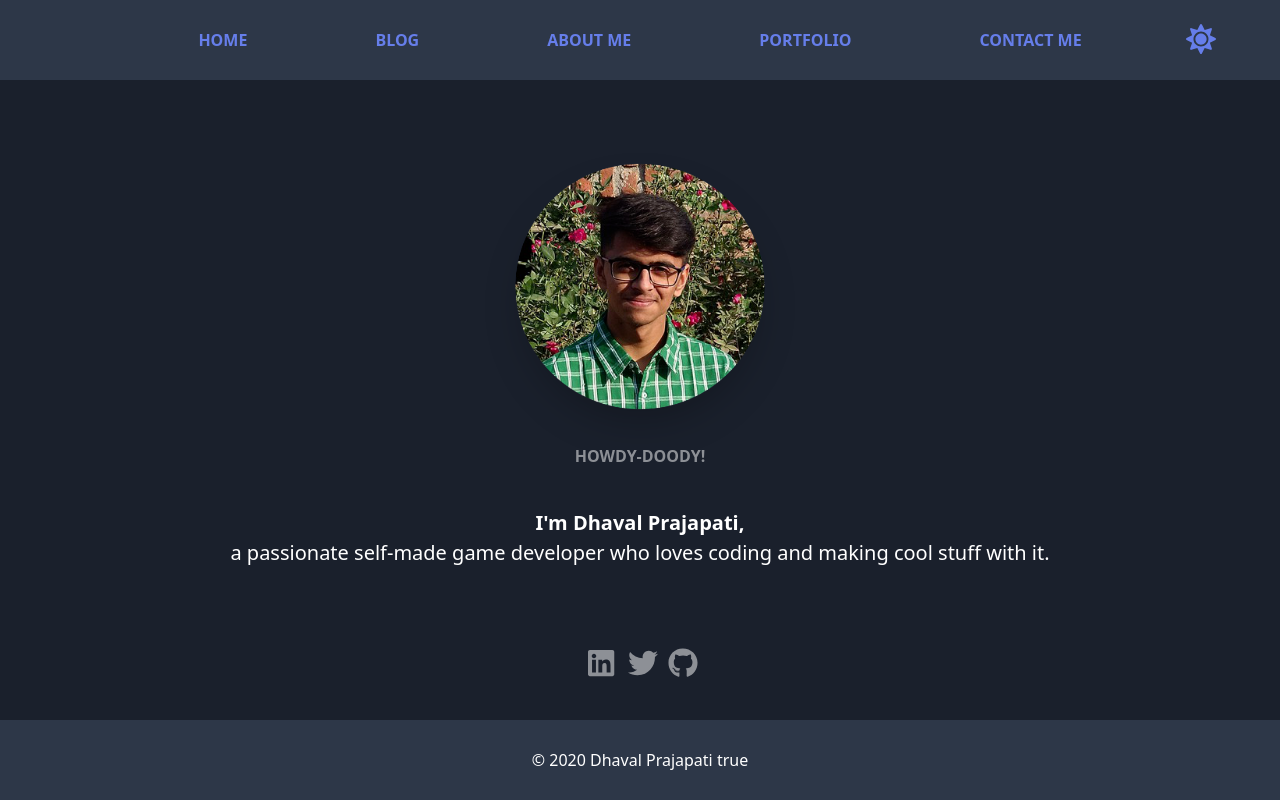
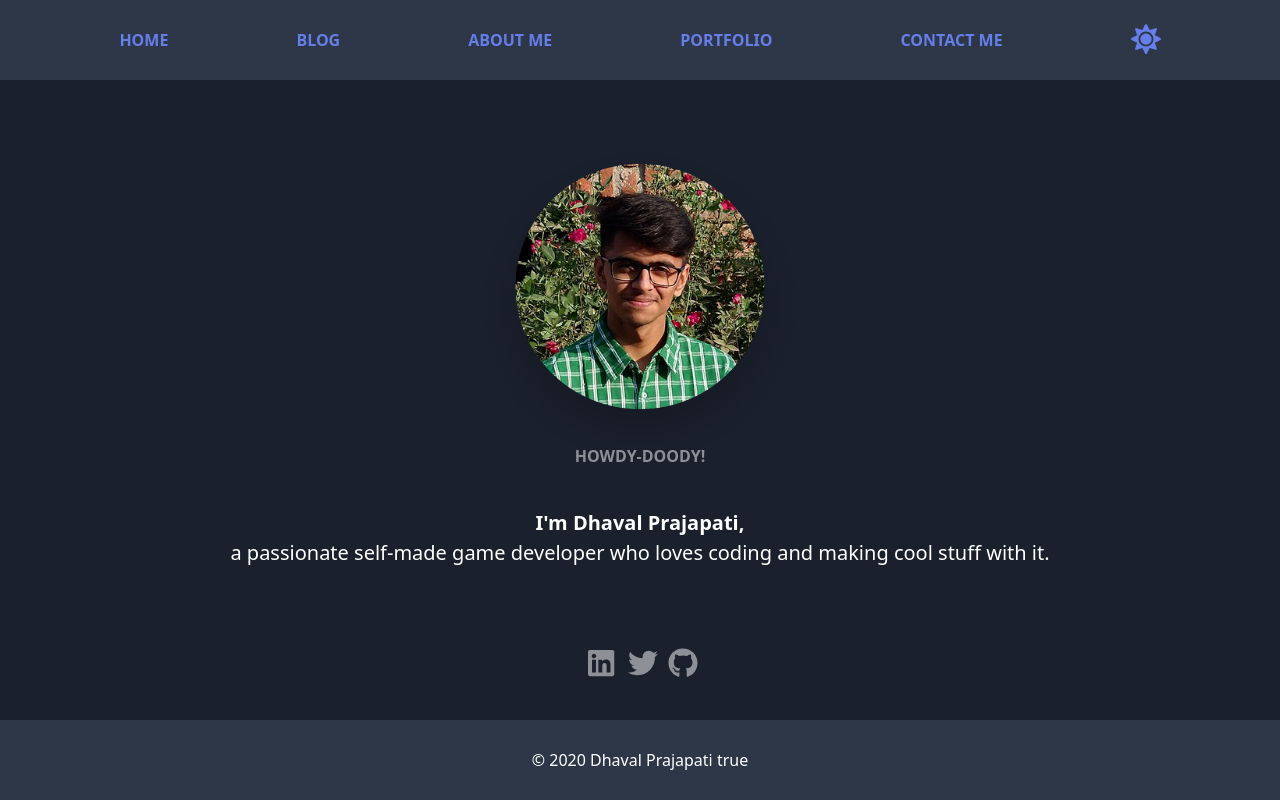
Before and after one commit to dhvl5/dhvl5-nuxt, a Nuxt app: page / in a window 1280 px wide. Built offline with nearby package versions, Linux system fonts and the light colour scheme.

Commit message:
dark-mode

```diff
--- a/layouts/default.vue
+++ b/layouts/default.vue
@@ -7,7 +7,7 @@
         <nuxt-link class="outline-none text-indigo-500 mx-16 font-bold transform ease-in-out duration-300 hover:text-indigo-300 text" to="/about">ABOUT ME</nuxt-link>
         <nuxt-link class="outline-none text-indigo-500 mx-16 font-bold transform ease-in-out duration-300 hover:text-indigo-300 text" to="/portfolio">PORTFOLIO</nuxt-link>
         <nuxt-link class="outline-none text-indigo-500 mx-16 font-bold transform ease-in-out duration-300 hover:text-indigo-300 text" to="/contact">CONTACT ME</nuxt-link>
-        <a @click.prevent="toggleTheme" class="fixed right-0 outline-none text-indigo-500 mx-16 font-bold hover:text-indigo-300 text" href="#">
+        <a @click.prevent="toggleTheme" class=" outline-none text-indigo-500 mx-16 font-bold hover:text-indigo-300 text" href="#">
           <font-awesome-icon v-if="this.toggle" :icon="{ prefix: 'fas', iconName: 'sun' }" style="font-size: 30px"/>
           <font-awesome-icon v-else :icon="{ prefix: 'fas', iconName: 'moon' }" style="font-size: 30px"/>
         </a>
```
